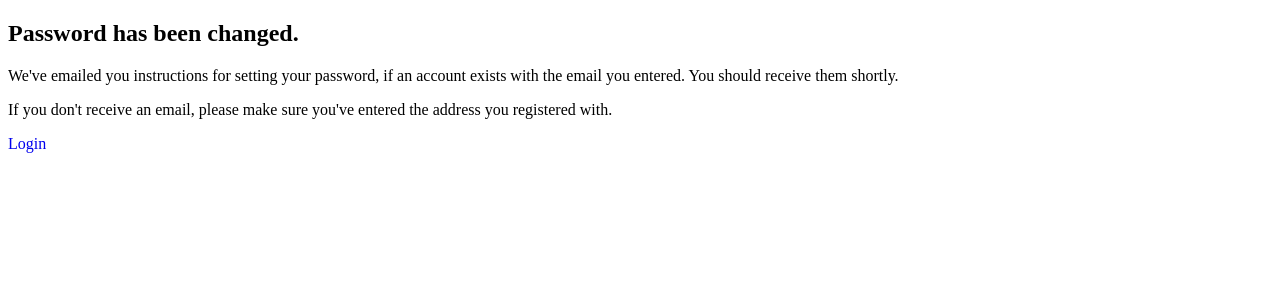
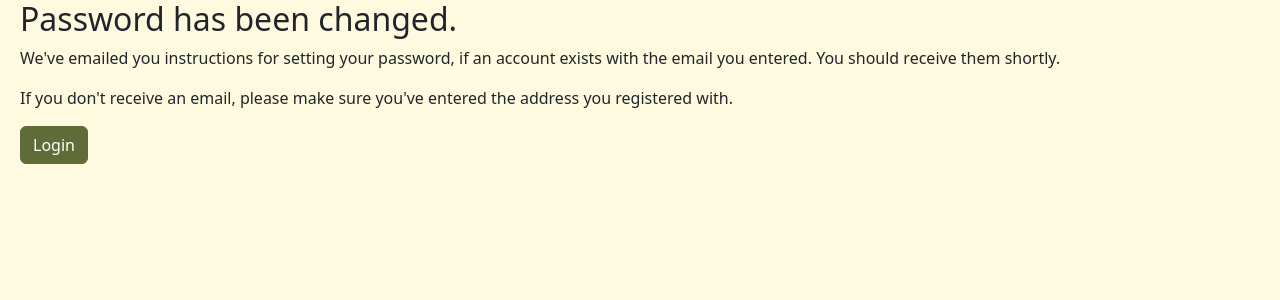
Before and after one commit to raymond-lee093/miniproject4RaymondLee, a Django app: the page made by mysite/templates/registration/password_reset_done.html in a window 1280 px wide. Shown: the top 300 px of the page. Run offline with Django 5.2, Linux system fonts and the light colour scheme.

Commit message:
Modified template with bootstrap added class to css.

```diff
--- a/mysite/polls/static/polls/style.css
+++ b/mysite/polls/static/polls/style.css
@@ -35,3 +35,7 @@
 body {
   background-color: var(--light-color);
 }
+
+.content-container {
+  padding-left: 20px; /* Adjust the value as needed */
+}
--- a/mysite/templates/registration/password_reset_done.html
+++ b/mysite/templates/registration/password_reset_done.html
@@ -5,14 +5,22 @@
     <meta http-equiv="X-UA-Compatible" content="IE=edge">
     <meta name="viewport" content="width=device-width, initial-scale=1.0">
     <title>Password-Reset</title>
+    <!-- Bootstrap CSS -->
+    <link href="https://cdn.jsdelivr.net/npm/bootstrap@5.3.0/dist/css/bootstrap.min.css" rel="stylesheet">
 </head>
 <body>
+    {% load static %}
+    <link href="{% static 'polls/style.css' %}" rel="stylesheet">
+    <div class="content-container">
         <h2>Password has been changed.</h2>
         <p>We've emailed you instructions for setting your password, if an account exists with the email you entered.
             You should receive them shortly.
         </p>
         <p>If you don't receive an email, please make sure you've entered the address you registered with.
         </p>
-    <a style="text-decoration: none" href="{% url "login" %}">Login</a>
+        <a class="btn btn-primary me-2"  href="{% url "login" %}">Login</a>
+    </div>
+    <!-- Bootstrap JS (Optional) -->
+    <script src="https://cdn.jsdelivr.net/npm/bootstrap@5.3.0/dist/js/bootstrap.bundle.min.js"></script>
 </body>
 </html>
```
Lines whose indentation alone changed are shown as unchanged.
